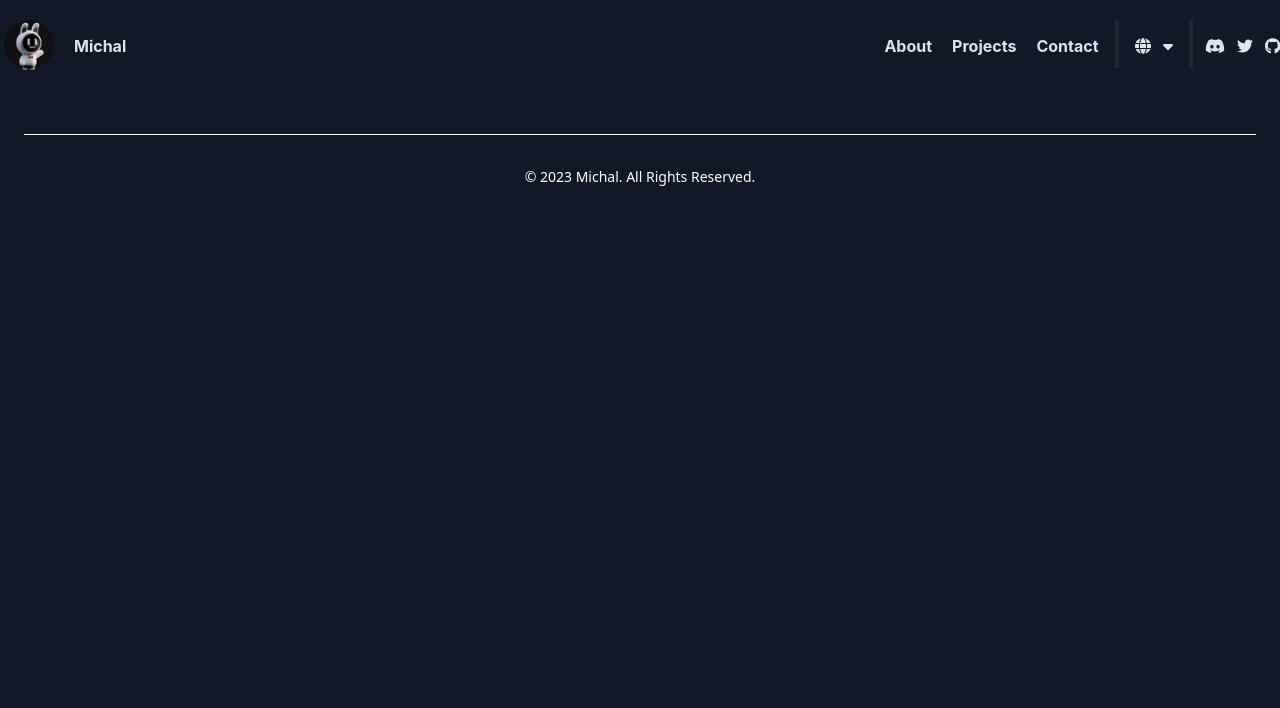
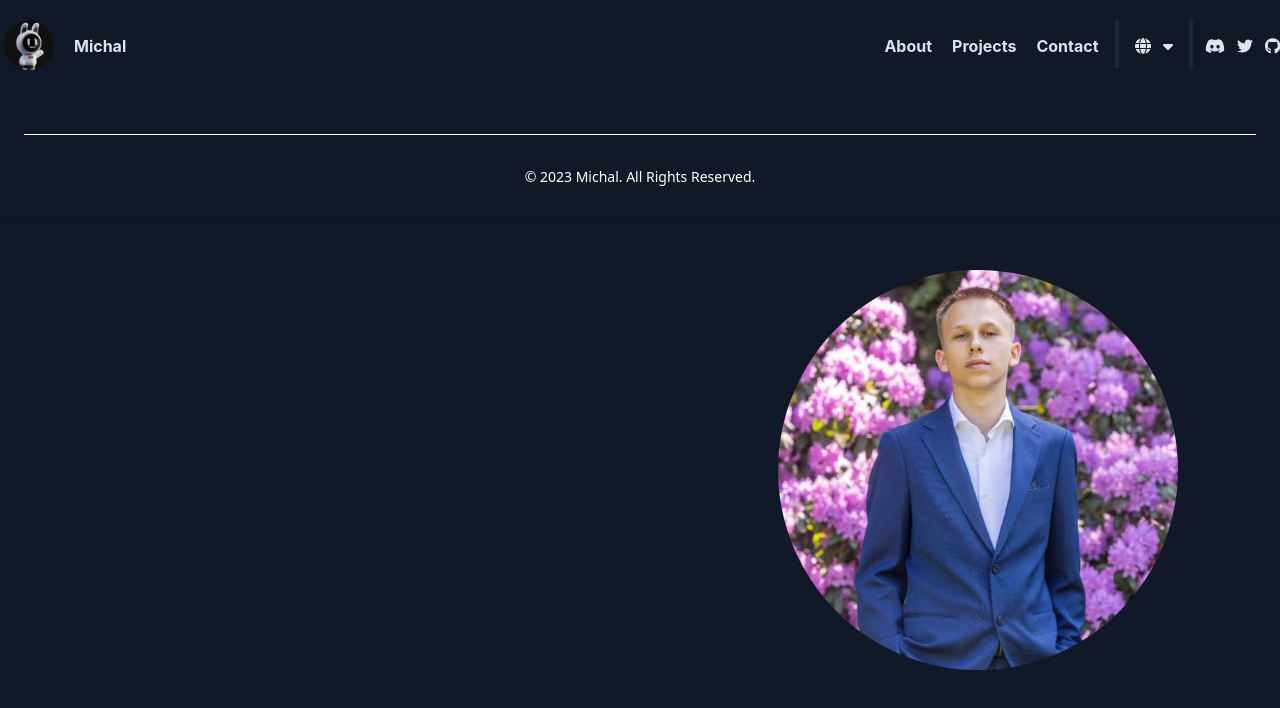
Before and after one commit to Scraayp/michalk.nl, a Next.js app: page / in a window 1280 px wide. Shown: the top 708 px of the page. Built offline with nearby package versions, Linux system fonts and the light colour scheme.

Commit message:
Position logo and start with the front page

```diff
--- a/src/pages/_app.tsx
+++ b/src/pages/_app.tsx
@@ -1,5 +1,6 @@
 import "@/styles/globals.css";
 import "@/styles/Navbar.component.css";
+import "@/styles/Index.pages.css";
 import type { AppProps } from "next/app";
 
 import { config } from "@fortawesome/fontawesome-svg-core";
--- a/src/pages/index.tsx
+++ b/src/pages/index.tsx
@@ -1,6 +1,9 @@
 import Head from "next/head";
+import Image from "next/image";
 import Footer from "./components/footer";
 import Navbar from "./components/navbar";
+
+import pfp from "../../public/logo.jpg";
 
 export default function Home() {
   return (
@@ -15,6 +18,13 @@ export default function Home() {
         <link rel="icon" href="/favicon.ico" />
       </Head>
       <Navbar />
+      <Image
+        src={pfp}
+        alt="pfp"
+        width={400}
+        height={400}
+        className="logo-img rounded-full"
+      />
       <Footer />
     </>
   );
--- /dev/null
+++ b/src/styles/Index.pages.css
@@ -0,0 +1,6 @@
+.logo-img {
+  position: absolute;
+  right: 0;
+  margin-right: 8vw;
+  margin-top: 25vh;
+}
```
Also changed, not shown: public/logo.jpg (added).
